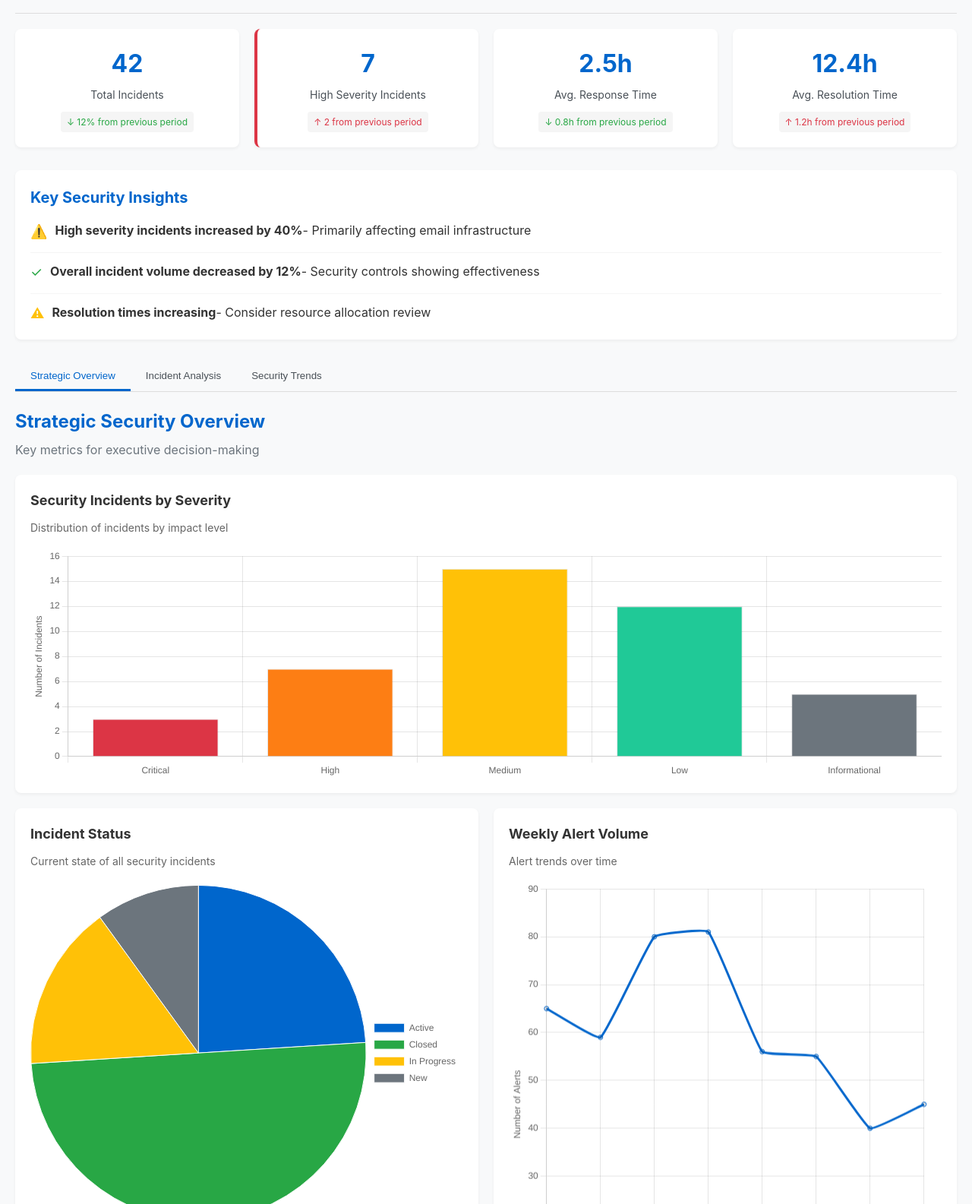
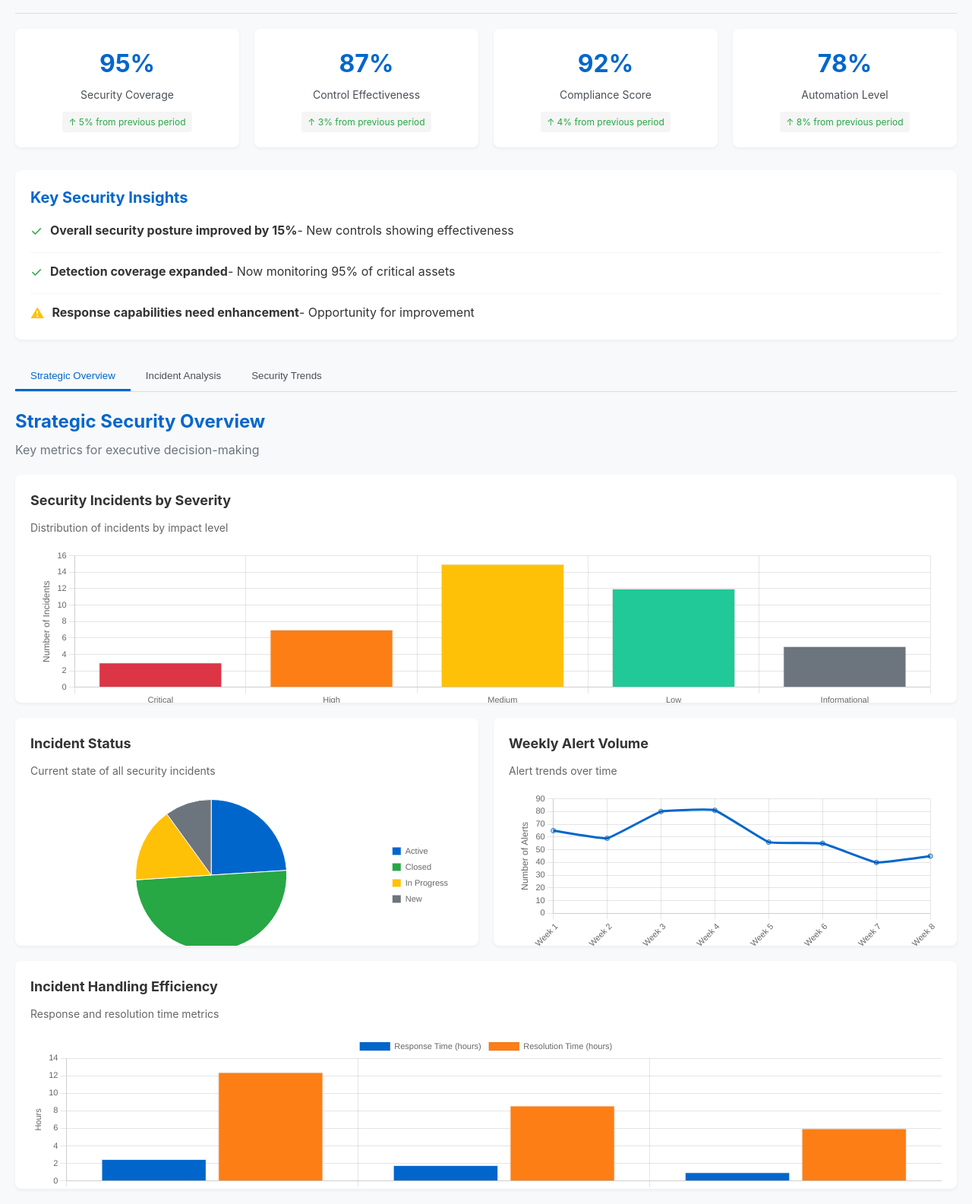
Before and after one commit to trymhaak/executive-dashboard, a plain HTML site: page index.html in a window 1280 px wide. Shown: the part 132-1717 px from the top of the page at 76% size. Drawn offline with nearby package versions, Linux system fonts and the light colour scheme; animation ran at ten frames a second.

Commit message:
Fix chart scaling issues and update content for customer presentations

```diff
--- a/index.html
+++ b/index.html
@@ -2,10 +2,29 @@
 <html lang="en">
 <head>
     <meta charset="UTF-8">
-    <meta name="viewport" content="width=device-width, initial-scale=1.0">
+    <meta name="viewport" content="width=device-width, initial-scale=1.0, maximum-scale=1.0, user-scalable=no">
     <title>Executive Security Dashboard - Streamlined</title>
     <link rel="stylesheet" href="styles.css">
-    <script src="https://cdn.jsdelivr.net/npm/chart.js"></script>
+    <script src="https://cdn.jsdelivr.net/npm/chart.js@3.9.1/dist/chart.min.js"></script>
+    <!-- Ensure charts are responsive and prevent expansion -->
+    <style>
+        canvas {
+            max-width: 100% !important;
+            height: auto !important;
+            max-height: 220px !important;
+        }
+        .chart-container {
+            position: relative;
+            overflow: hidden;
+            max-height: 300px;
+        }
+        /* Fix for mobile devices */
+        @media (max-width: 768px) {
+            canvas {
+                max-height: 180px !important;
+            }
+        }
+    </style>
 </head>
 <body>
     <div class="dashboard-container">
@@ -37,24 +56,24 @@
         <!-- Executive Summary Section -->
         <div class="summary-section">
             <div class="summary-card">
-                <div class="summary-value">42</div>
-                <div class="summary-label">Total Incidents</div>
-                <div class="summary-trend positive">↓ 12% from previous period</div>
-            </div>
-            <div class="summary-card high">
-                <div class="summary-value">7</div>
-                <div class="summary-label">High Severity Incidents</div>
-                <div class="summary-trend negative">↑ 2 from previous period</div>
+                <div class="summary-value">95%</div>
+                <div class="summary-label">Security Coverage</div>
+                <div class="summary-trend positive">↑ 5% from previous period</div>
             </div>
             <div class="summary-card">
-                <div class="summary-value">2.5h</div>
-                <div class="summary-label">Avg. Response Time</div>
-                <div class="summary-trend positive">↓ 0.8h from previous period</div>
+                <div class="summary-value">87%</div>
+                <div class="summary-label">Control Effectiveness</div>
+                <div class="summary-trend positive">↑ 3% from previous period</div>
             </div>
             <div class="summary-card">
-                <div class="summary-value">12.4h</div>
-                <div class="summary-label">Avg. Resolution Time</div>
-                <div class="summary-trend negative">↑ 1.2h from previous period</div>
+                <div class="summary-value">92%</div>
+                <div class="summary-label">Compliance Score</div>
+                <div class="summary-trend positive">↑ 4% from previous period</div>
+            </div>
+            <div class="summary-card">
+                <div class="summary-value">78%</div>
+                <div class="summary-label">Automation Level</div>
+                <div class="summary-trend positive">↑ 8% from previous period</div>
             </div>
         </div>
 
@@ -62,9 +81,9 @@
         <div class="insights-panel">
             <h2>Key Security Insights</h2>
             <ul class="insights-list">
-                <li><span class="insight-indicator critical">⚠️</span> <strong>High severity incidents increased by 40%</strong> - Primarily affecting email infrastructure</li>
-                <li><span class="insight-indicator positive">✓</span> <strong>Overall incident volume decreased by 12%</strong> - Security controls showing effectiveness</li>
-                <li><span class="insight-indicator warning">⚠</span> <strong>Resolution times increasing</strong> - Consider resource allocation review</li>
+                <li><span class="insight-indicator positive">✓</span> <strong>Overall security posture improved by 15%</strong> - New controls showing effectiveness</li>
+                <li><span class="insight-indicator positive">✓</span> <strong>Detection coverage expanded</strong> - Now monitoring 95% of critical assets</li>
+                <li><span class="insight-indicator warning">⚠</span> <strong>Response capabilities need enhancement</strong> - Opportunity for improvement</li>
             </ul>
         </div>
 
@@ -140,33 +159,33 @@
 
             <div class="dashboard-grid">
                 <div class="chart-container wide">
-                    <h3>MITRE ATT&CK Coverage</h3>
-                    <p class="chart-description">Detection coverage across MITRE ATT&CK tactics</p>
-                    <canvas id="mitreCoverageChart"></canvas>
+                    <h3>Security Posture Assessment</h3>
+                    <p class="chart-description">Current vs. target security capabilities</p>
+                    <canvas id="securityPostureChart"></canvas>
                 </div>
 
                 <div class="chart-container wide">
-                    <h3>Security Recommendations</h3>
+                    <h3>Strategic Recommendations</h3>
                     <div class="recommendations-container">
                         <div class="recommendation-item">
-                            <div class="recommendation-priority high">High Priority</div>
+                            <div class="recommendation-priority high">High Impact</div>
                             <div class="recommendation-content">
-                                <h4>Enhance Email Security Controls</h4>
-                                <p>Implement additional phishing protection measures to address the increase in email-based attacks.</p>
+                                <h4>Enhance Security Automation</h4>
+                                <p>Implement additional automation to improve response times and operational efficiency.</p>
                             </div>
                         </div>
                         <div class="recommendation-item">
-                            <div class="recommendation-priority medium">Medium Priority</div>
+                            <div class="recommendation-priority medium">Medium Impact</div>
                             <div class="recommendation-content">
-                                <h4>Optimize Incident Response Process</h4>
-                                <p>Review and streamline incident response procedures to address increasing resolution times.</p>
+                                <h4>Optimize Security Operations</h4>
+                                <p>Review and streamline security operations to better align with business objectives.</p>
                             </div>
                         </div>
                         <div class="recommendation-item">
-                            <div class="recommendation-priority medium">Medium Priority</div>
+                            <div class="recommendation-priority medium">Medium Impact</div>
                             <div class="recommendation-content">
-                                <h4>Expand Security Monitoring</h4>
-                                <p>Increase coverage for credential access and lateral movement detection based on MITRE ATT&CK analysis.</p>
+                                <h4>Expand Visibility Coverage</h4>
+                                <p>Increase monitoring coverage for critical business systems to improve overall security posture.</p>
                             </div>
                         </div>
                     </div>
--- a/script.js
+++ b/script.js
@@ -33,6 +33,11 @@ function setupTabNavigation() {
 
 // Function to initialize charts with dummy data
 function initializeCharts() {
+    // Common chart options to prevent scaling issues
+    Chart.defaults.font.size = 11;
+    Chart.defaults.responsive = true;
+    Chart.defaults.maintainAspectRatio = false;
+
     // 1. Security Incidents by Severity Chart
     createSeverityChart();
 
@@ -51,8 +56,22 @@ function initializeCharts() {
     // 6. Top Targeted Systems Chart
     createTargetedSystemsChart();
 
-    // 7. MITRE ATT&CK Coverage Chart
-    createMitreCoverageChart();
+    // 7. Security Posture Chart (replacing MITRE ATT&CK Coverage)
+    createSecurityPostureChart();
+
+    // Disable automatic resizing which can cause expansion issues
+    Chart.defaults.plugins.resizeDelay = 0;
+
+    // Handle window resize with debounce to prevent constant redraws
+    let resizeTimeout;
+    window.addEventListener('resize', function() {
+        clearTimeout(resizeTimeout);
+        resizeTimeout = setTimeout(function() {
+            Chart.instances.forEach(chart => {
+                chart.resize();
+            });
+        }, 250);
+    });
 }
 
 // Function to create Severity Chart
@@ -81,12 +100,25 @@ function createSeverityChart() {
         options: {
             responsive: true,
             maintainAspectRatio: false,
+            layout: {
+                padding: {
+                    top: 5,
+                    right: 15,
+                    bottom: 10,
+                    left: 10
+                }
+            },
             plugins: {
                 legend: {
                     display: false
                 },
                 title: {
                     display: false
+                },
+                tooltip: {
+                    enabled: true,
+                    mode: 'index',
+                    intersect: false
                 }
             },
             scales: {
@@ -94,7 +126,22 @@ function createSeverityChart() {
                     beginAtZero: true,
                     title: {
                         display: true,
-                        text: 'Number of Incidents'
+                        text: 'Number of Incidents',
+                        font: {
+                            size: 12
+                        }
+                    },
+                    ticks: {
+                        font: {
+                            size: 11
+                        }
+                    }
+                },
+                x: {
+                    ticks: {
+                        font: {
+                            size: 11
+                        }
                     }
                 }
             }
@@ -126,9 +173,28 @@ function createStatusChart() {
         options: {
             responsive: true,
             maintainAspectRatio: false,
+            layout: {
+                padding: 10
+            },
             plugins: {
                 legend: {
-                    position: 'right'
+                    position: 'right',
+                    labels: {
+                        boxWidth: 12,
+                        padding: 10,
+                        font: {
+                            size: 11
+                        }
+                    }
+                },
+                tooltip: {
+                    enabled: true,
+                    callbacks: {
+                        label: function(context) {
+                            return context.label + ': ' + context.raw + ' (' +
+                                Math.round((context.raw / context.dataset.data.reduce((a, b) => a + b, 0)) * 100) + '%)';
+                        }
+                    }
                 }
             }
         }
@@ -148,7 +214,9 @@ function createWeeklyAlertVolumeChart() {
             data: [65, 59, 80, 81, 56, 55, 40, 45],
             fill: false,
             borderColor: '#0066cc',
-            tension: 0.1
+            tension: 0.1,
+            pointRadius: 3,
+            pointHoverRadius: 5
         }]
     };
 
@@ -158,9 +226,21 @@ function createWeeklyAlertVolumeChart() {
         options: {
             responsive: true,
             maintainAspectRatio: false,
+            layout: {
+                padding: {
+                    top: 5,
+                    right: 15,
+                    bottom: 10,
+                    left: 10
+                }
+            },
             plugins: {
                 legend: {
                     display: false
+                },
+                tooltip: {
+                    mode: 'index',
+                    intersect: false
                 }
             },
             scales: {
@@ -168,7 +248,24 @@ function createWeeklyAlertVolumeChart() {
                     beginAtZero: true,
                     title: {
                         display: true,
-                        text: 'Number of Alerts'
+                        text: 'Number of Alerts',
+                        font: {
+                            size: 12
+                        }
+                    },
+                    ticks: {
+                        font: {
+                            size: 11
+                        }
+                    }
+                },
+                x: {
+                    ticks: {
+                        font: {
+                            size: 11
+                        },
+                        maxRotation: 45,
+                        minRotation: 45
                     }
                 }
             }
@@ -300,26 +397,15 @@ function createTargetedSystemsChart() {
     });
 }
 
-// Function to create MITRE ATT&CK Coverage Chart
-function createMitreCoverageChart() {
-    const ctx = document.getElementById('mitreCoverageChart').getContext('2d');
+// Function to create Security Posture Chart
+function createSecurityPostureChart() {
+    const ctx = document.getElementById('securityPostureChart').getContext('2d');
 
     const data = {
-        labels: [
-            'Initial Access',
-            'Execution',
-            'Persistence',
-            'Privilege Escalation',
-            'Defense Evasion',
-            'Credential Access',
-            'Discovery',
-            'Lateral Movement',
-            'Collection',
-            'Command & Control'
-        ],
+        labels: ['Visibility', 'Protection', 'Detection', 'Response', 'Recovery'],
         datasets: [{
-            label: 'Detection Coverage',
-            data: [85, 70, 65, 60, 55, 45, 80, 40, 50, 75],
+            label: 'Current State',
+            data: [85, 70, 65, 60, 75],
             fill: true,
             backgroundColor: 'rgba(0, 102, 204, 0.2)',
             borderColor: '#0066cc',
@@ -327,6 +413,17 @@ function createMitreCoverageChart() {
             pointBorderColor: '#fff',
             pointHoverBackgroundColor: '#fff',
             pointHoverBorderColor: '#0066cc'
+        }, {
+            label: 'Target State',
+            data: [90, 85, 80, 80, 85],
+            fill: true,
+            backgroundColor: 'rgba(40, 167, 69, 0.1)',
+            borderColor: '#28a745',
+            borderDash: [5, 5],
+            pointBackgroundColor: '#28a745',
+            pointBorderColor: '#fff',
+            pointHoverBackgroundColor: '#fff',
+            pointHoverBorderColor: '#28a745'
         }]
     };
 
@@ -338,7 +435,7 @@ function createMitreCoverageChart() {
             maintainAspectRatio: false,
             elements: {
                 line: {
-                    borderWidth: 3
+                    borderWidth: 2
                 }
             },
             scales: {
@@ -347,7 +444,38 @@ function createMitreCoverageChart() {
                         display: true
                     },
                     suggestedMin: 0,
-                    suggestedMax: 100
+                    suggestedMax: 100,
+                    ticks: {
+                        stepSize: 20,
+                        font: {
+                            size: 10
+                        }
+                    },
+                    pointLabels: {
+                        font: {
+                            size: 11,
+                            weight: 'bold'
+                        }
+                    }
+                }
+            },
+            plugins: {
+                legend: {
+                    position: 'top',
+                    labels: {
+                        boxWidth: 12,
+                        padding: 10,
+                        font: {
+                            size: 11
+                        }
+                    }
+                },
+                tooltip: {
+                    callbacks: {
+                        label: function(context) {
+                            return context.dataset.label + ': ' + context.raw + '%';
+                        }
+                    }
                 }
             }
         }
--- a/styles.css
+++ b/styles.css
@@ -261,10 +261,21 @@ header {
     padding: 20px;
     box-shadow: 0 2px 4px rgba(0, 0, 0, 0.05);
     position: relative;
+    height: 300px;
+    display: flex;
+    flex-direction: column;
+    overflow: hidden;
 }
 
 .chart-container.wide {
     grid-column: span 2;
+}
+
+.chart-container canvas {
+    width: 100% !important;
+    height: 220px !important;
+    max-height: 220px !important;
+    object-fit: contain;
 }
 
 .chart-container h3 {
@@ -360,6 +371,23 @@ header {
     .summary-section {
         grid-template-columns: 1fr;
     }
+
+    .chart-container {
+        height: 300px;
+    }
+
+    .chart-container canvas {
+        max-height: 230px;
+    }
+
+    .dashboard-tabs {
+        flex-wrap: wrap;
+    }
+
+    .tab-button {
+        padding: 8px 12px;
+        font-size: 14px;
+    }
 }
 
 @media print {
```
